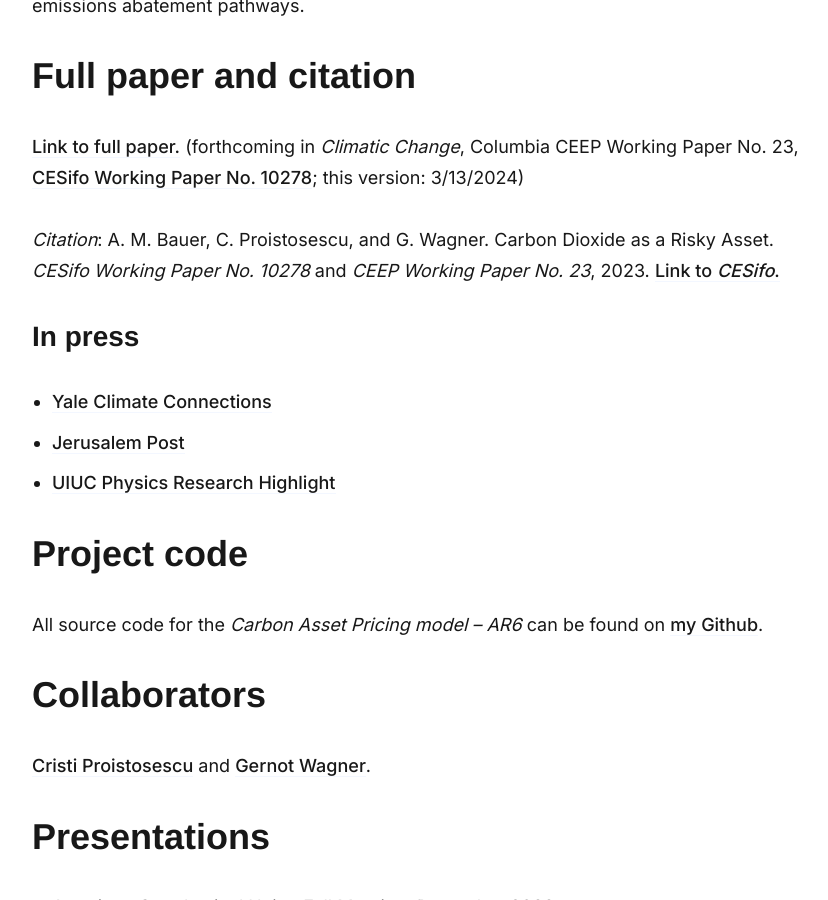
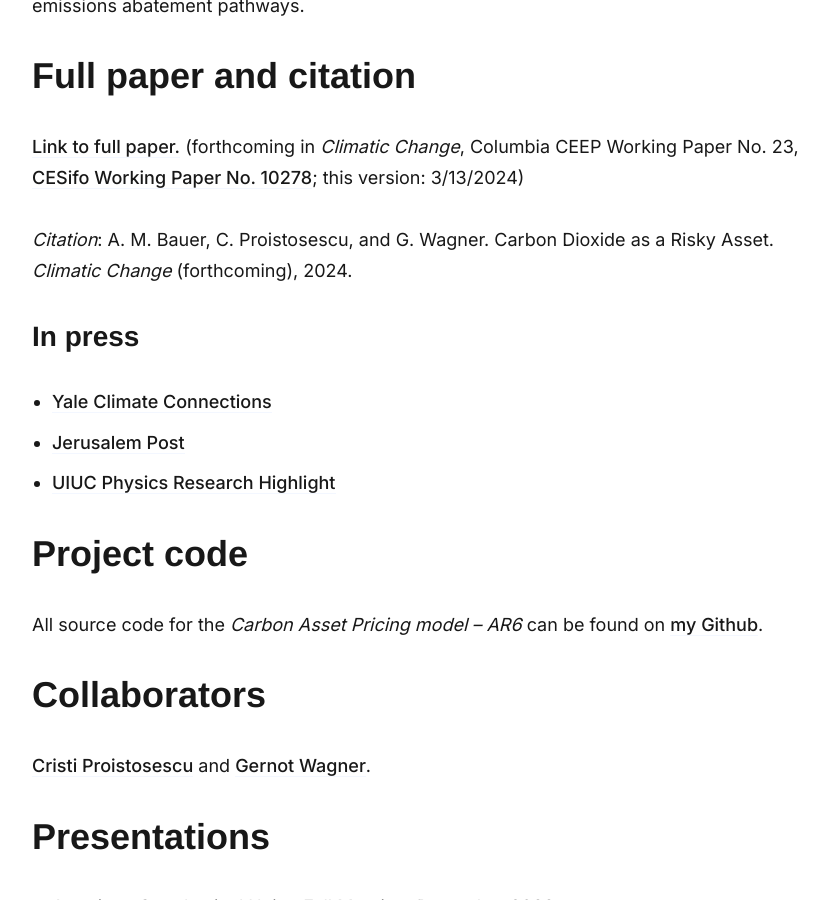
Before and after one commit to adam-bauer-34/adam-bauer-34.github.io, a Jekyll site: the page built from _projects/2022-12-20-cap6.md, in a window 1280 px wide and 900 px high, scrolled down 1511 px. Shown: the whole window, without its empty margins (218-1046 px from the left). Built offline with Jekyll 4.4.1, drawn with Linux system fonts in a browser that asks for light colours; nearby versions of some CDN libraries; some web fonts are replaced.

Commit message:
minor update

```diff
--- a/_projects/2022-12-20-cap6.md
+++ b/_projects/2022-12-20-cap6.md
@@ -14,7 +14,7 @@ We develop a financial-economic model for carbon pricing with an explicit repres
 # Full paper and citation
 [Link to full paper.](/files/papers/cap6/BPW_CarbonDioxideRiskyAsset_ClimChange_FINAL.pdf) (forthcoming in *Climatic Change*, Columbia CEEP Working Paper No. 23, [CESifo Working Paper No. 10278](https://www.cesifo.org/en/publications/2023/working-paper/carbon-dioxide-risky-asset); this version: 3/13/2024)
 
-_Citation_: A. M. Bauer, C. Proistosescu, and G. Wagner. Carbon Dioxide as a Risky Asset. _CESifo Working Paper No. 10278_ and _CEEP Working Paper No. 23_, 2023. [Link to _CESifo_.](https://www.cesifo.org/en/publications/2023/working-paper/carbon-dioxide-risky-asset)
+_Citation_: A. M. Bauer, C. Proistosescu, and G. Wagner. Carbon Dioxide as a Risky Asset. *Climatic Change* (forthcoming), 2024.
 
 ## In press
 
```
Also changed, not shown: _pages/about.md (+1 -1 lines).
